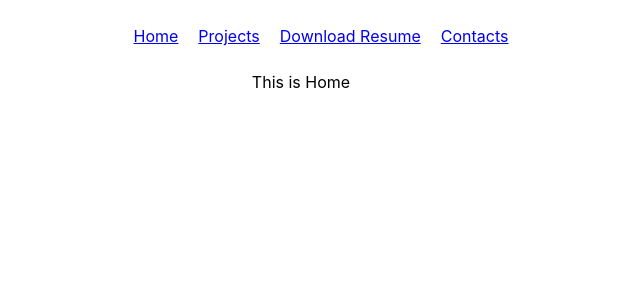
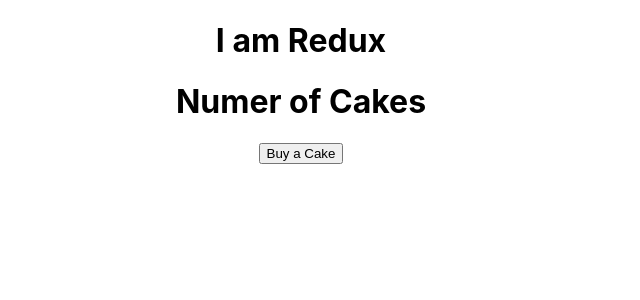
Before and after one commit to Sadia-hub/p1, a React (Create React App) app: page / in a window 1280 px wide. Shown: the top 300 px of the page, without its empty margins (339-979 px from the left). Built offline with nearby package versions, Linux system fonts and the light colour scheme.

Commit message:
store created

```diff
--- a/package.json
+++ b/package.json
@@ -8,8 +8,10 @@
     "@testing-library/user-event": "^13.5.0",
     "react": "^18.0.0",
     "react-dom": "^18.0.0",
+    "react-redux": "^8.0.1",
     "react-router-dom": "^6.3.0",
     "react-scripts": "5.0.0",
+    "redux": "^4.2.0",
     "web-vitals": "^2.1.4"
   },
   "scripts": {
--- a/src/App.js
+++ b/src/App.js
@@ -1,24 +1,16 @@
 import './App.css';
-import {Routes, Route} from 'react-router-dom';
-import Home from './components/Home';
-import Contact from './components/Contact';
-import Resume from './components/Resume';
-import Projects from './components/Projects';
-import Navbar from './components/Navbar';
+import CakeContainer from './components/CakeContainer';
+import { Provider } from 'react-redux';
+import store from './redux/store';
 function App() {
   return (
-    <div className="App">
-      <Navbar/>
-       {/* ensure that only one component is rendered at a time */}
-      <Routes>
-        <Route path="/" element={ <Home /> }/>
-        <Route path="/projects" element={<Projects/>}/>
-        <Route path="/contact" element={<Contact/>}/>
-        <Route path="/resume" element={<Resume/>}/>
+    <Provider store={store}>
+      <div className="App">
 
-      </Routes>
-
-    </div>
+      <h1>I am Redux</h1>
+      <CakeContainer/>
+      </div>
+    </Provider>
   );
 }
 
--- /dev/null
+++ b/src/components/CakeContainer.js
@@ -0,0 +1,8 @@
+const CakeContainer = () =>{
+    return <>
+    <h1>Numer of Cakes</h1>
+    <button>Buy a Cake</button>
+    </>
+}
+
+export default CakeContainer;
--- a/src/components/Contact.js
+++ /dev/null
@@ -1,5 +0,0 @@
-const Contact = () =>{
-    return <>This is Contact</>
-}
-
-export default Contact;
--- a/src/components/Home.js
+++ /dev/null
@@ -1,5 +0,0 @@
-const Home = () =>{
-    return <>This is Home</>
-}
-
-export default Home;
--- a/src/components/Navbar.js
+++ /dev/null
@@ -1,24 +0,0 @@
-import styles from '../navbar.module.css'
-import { Link } from 'react-router-dom';
-
-const Navbar = () =>{
-    return<nav>
-    <ul style={{listStyle:"none", display:"flex", marginInline:20, alignItems:"center",justifyContent:"center", textDecoration:"none"}}>
-        <li style={{margin:10, textDecoration:"none"}}>
-            <Link to="/"> Home </Link>
-        </li>
-        <li style={{margin:10}}>
-            <Link to="/projects"> Projects </Link>
-        </li>
-        <li style={{margin:10}}>
-            <Link to="/resume"> Download Resume </Link>
-        </li>
-        <li style={{margin:10}}>
-            <Link to="/contact"> Contacts </Link>
-        </li>
-
-    </ul>
-    </nav>
-}
-
-export default Navbar;
--- a/src/components/Projects.js
+++ /dev/null
@@ -1,5 +0,0 @@
-const Projects = () =>{
-    return <>This is Projects</>
-}
-
-export default Projects;
--- a/src/components/Resume.js
+++ /dev/null
@@ -1,5 +0,0 @@
-const Resume = () =>{
-    return <>This is Resume</>
-}
-
-export default Resume;
--- /dev/null
+++ b/src/redux/cake/cakeReducer.js
@@ -0,0 +1,19 @@
+import { BUY_CAKE } from "./cakeTypes"
+
+const initialState = {
+    noOfCakes:10
+}
+
+const cakeReducer = (state=initialState, action)=>{
+    switch(action.type){
+        case BUY_CAKE:
+            return {
+                ...state,
+                noOfCakes:state.noOfCakes-1
+            }
+        default:
+            return state;
+    }
+}
+
+export default cakeReducer;
--- /dev/null
+++ b/src/redux/cake/cakeTypes.js
@@ -0,0 +1 @@
+export const BUY_CAKE = "BUY_CAKE";
--- /dev/null
+++ b/src/redux/store.js
@@ -0,0 +1,6 @@
+import {createStore} from 'redux'
+import cakeReducer from './cake/cakeReducer'
+
+const store = createStore(cakeReducer);
+
+export default store;
```
Also changed, not shown: src/redux/cake/cakeActions.js (added, +8 -0 lines), 1 other file (tests, documents, lock files or other folders).
